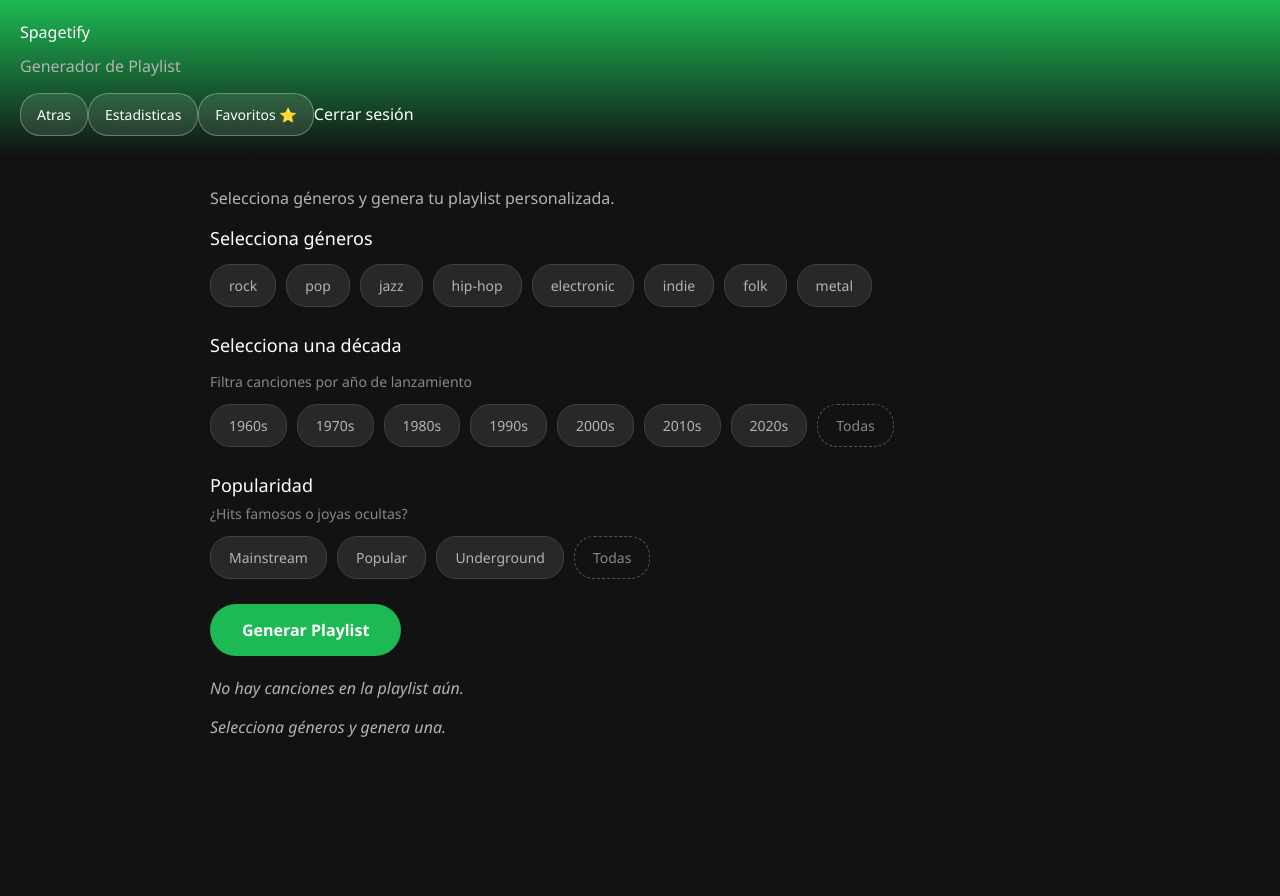
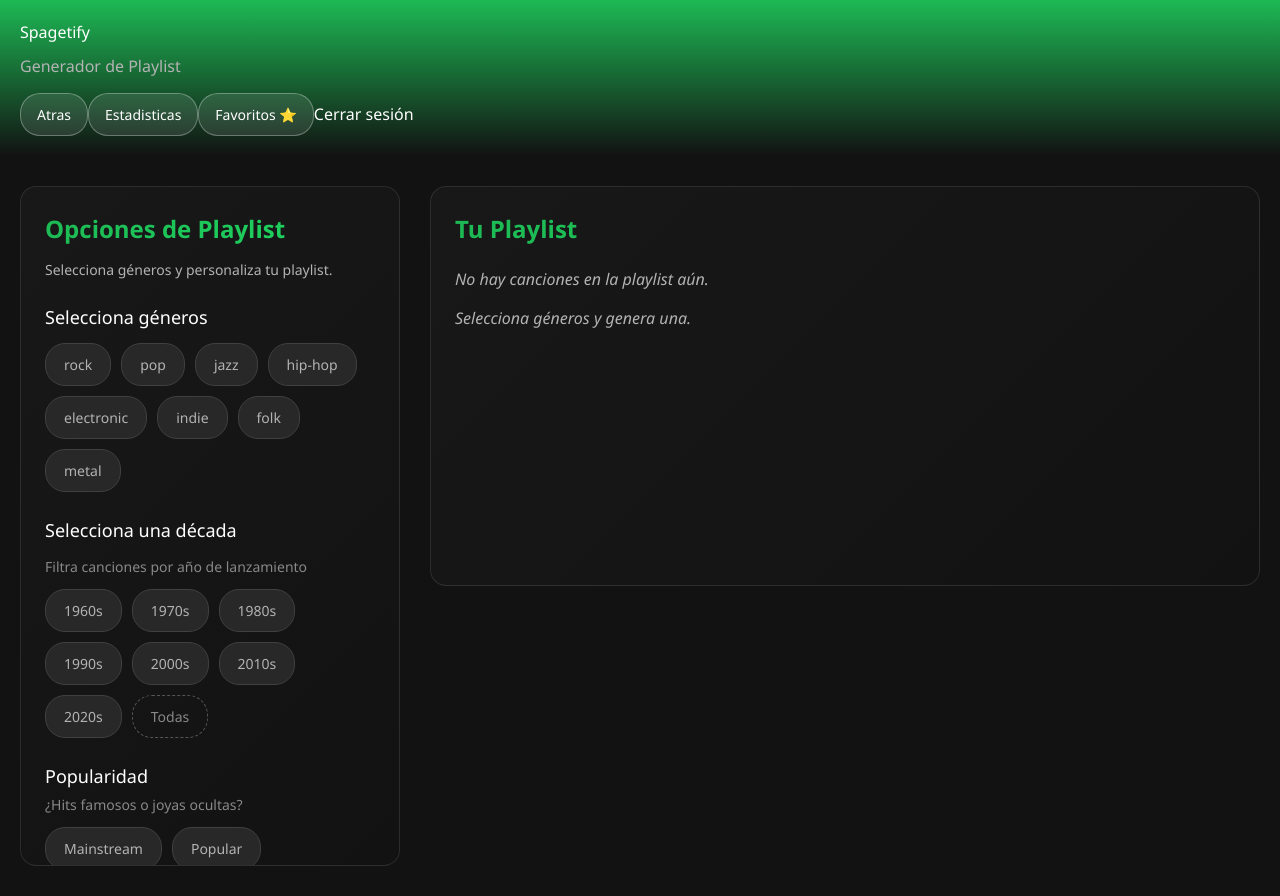
Before and after one commit to juliosoria9/proyectoweb_2, a Next.js app in the folder spotify/: page /dashboard in a window 1280 px wide. Before the commit the page ends 800 px from the top, so only its background shows below. Built offline with nearby package versions, Linux system fonts and the light colour scheme; sample sign-in values are in the browser's storage.

Commit message:
mejorado css

```diff
--- a/spotify/src/app/dashboard/page.js
+++ b/spotify/src/app/dashboard/page.js
@@ -238,75 +238,6 @@ export default function DashboardPage() {
 		setPlaylist(nuevaPlaylist);
 	}
 
-	async function guardarEnSpotify() {
-		if (playlist.length === 0) {
-			setMensaje('No hay canciones para guardar.');
-			return;
-		}
-
-		setCargando(true);
-		setMensaje('');
-
-		const token = getAccessToken();
-		if (!token) {
-			setMensaje('Sin token. Inicia sesión.');
-			setCargando(false);
-			return;
-		}
-
-		try {
-			// 1. Obtener ID del usuario
-			const userResp = await fetch('https://api.spotify.com/v1/me', {
-				headers: { 'Authorization': 'Bearer ' + token }
-			});
-			const userData = await userResp.json();
-			const userId = userData.id;
-
-			// 2. Crear nombre para la playlist
-			const fecha = new Date();
-			const nombrePlaylist = 'Spagetify - ' + fecha.toLocaleDateString();
-
-			// 3. Crear playlist
-			const createResp = await fetch('https://api.spotify.com/v1/users/' + userId + '/playlists', {
-				method: 'POST',
-				headers: {
-					'Authorization': 'Bearer ' + token,
-					'Content-Type': 'application/json'
-				},
-				body: JSON.stringify({
-					name: nombrePlaylist,
-					description: 'Playlist generada con Spagetify',
-					public: false
-				})
-			});
-			const playlistData = await createResp.json();
-			const playlistId = playlistData.id;
-
-			// 4. Añadir canciones (máximo 100 por petición)
-			const uris = [];
-			for (let i = 0; i < playlist.length; i++) {
-				uris.push('spotify:track:' + playlist[i].id);
-			}
-
-			await fetch('https://api.spotify.com/v1/playlists/' + playlistId + '/tracks', {
-				method: 'POST',
-				headers: {
-					'Authorization': 'Bearer ' + token,
-					'Content-Type': 'application/json'
-				},
-				body: JSON.stringify({
-					uris: uris
-				})
-			});
-
-			setMensaje('✅ Playlist guardada en tu Spotify: "' + nombrePlaylist + '"');
-		} catch (error) {
-			setMensaje('❌ Error al guardar: ' + error.message);
-		}
-
-		setCargando(false);
-	}
-
 	if (!ready) {
 		return <div>Cargando...</div>;
 	}
@@ -326,7 +257,10 @@ export default function DashboardPage() {
 			/>
 
 			<main className={styles.main}>
-				<p>Selecciona géneros y genera tu playlist personalizada.</p>
+				<div className={styles.layoutContainer}>
+					<div className={styles.panelIzquierdo}>
+						<h2 className={styles.tituloPanel}>Opciones de Playlist</h2>
+						<p className={styles.descripcion}>Selecciona géneros y personaliza tu playlist.</p>
 
 						<WidgetGenero
 							generos={generosDisponibles}
@@ -382,8 +316,13 @@ export default function DashboardPage() {
 								{mensaje}
 							</div>
 						)}
+					</div>
 
+					<div className={styles.panelDerecho}>
+						<h2 className={styles.tituloPanel}>Tu Playlist</h2>
 						<VisualizadorPlaylist playlist={playlist} onQuitar={quitarCancion} />
+					</div>
+				</div>
 			</main>
 		</div>
 	);
--- a/spotify/src/app/dashboard/page.module.css
+++ b/spotify/src/app/dashboard/page.module.css
@@ -1,31 +1,76 @@
 .main {
-  max-width: 900px;
+  max-width: 1400px;
   margin: 0 auto;
   padding: 30px 20px;
 }
 
+.layoutContainer {
+  display: grid;
+  grid-template-columns: 380px 1fr;
+  gap: 30px;
+  align-items: start;
+}
+
+.panelIzquierdo {
+  background: linear-gradient(135deg, #181818 0%, #121212 100%);
+  border-radius: 16px;
+  padding: 24px;
+  border: 1px solid rgba(255, 255, 255, 0.1);
+  position: sticky;
+  top: 20px;
+  max-height: calc(100vh - 120px);
+  overflow-y: auto;
+}
+
+.panelDerecho {
+  background: linear-gradient(135deg, #181818 0%, #121212 100%);
+  border-radius: 16px;
+  padding: 24px;
+  border: 1px solid rgba(255, 255, 255, 0.1);
+  min-height: 400px;
+}
+
+.tituloPanel {
+  font-size: 24px;
+  font-weight: 700;
+  margin-bottom: 12px;
+  background: linear-gradient(135deg, #1DB954 0%, #1ed760 100%);
+  -webkit-background-clip: text;
+  -webkit-text-fill-color: transparent;
+  background-clip: text;
+}
+
+.descripcion {
+  color: #b3b3b3;
+  font-size: 14px;
+  margin-bottom: 24px;
+  line-height: 1.5;
+}
+
 .botonesAccion {
   display: flex;
+  flex-direction: column;
   gap: 12px;
-  flex-wrap: wrap;
-  margin: 20px 0;
+  margin: 24px 0 0 0;
 }
 
 .botonGenerar {
-  padding: 14px 32px;
-  background-color: #1DB954;
+  width: 100%;
+  padding: 16px 32px;
+  background: linear-gradient(135deg, #1DB954 0%, #1ed760 100%);
   color: #fff;
   border: none;
   border-radius: 30px;
   font-size: 16px;
   font-weight: bold;
   cursor: pointer;
-  transition: all 0.2s;
+  transition: all 0.3s ease;
+  box-shadow: 0 4px 12px rgba(29, 185, 84, 0.3);
 }
 
 .botonGenerar:hover {
-  background-color: #1ed760;
-  transform: scale(1.03);
+  transform: translateY(-2px);
+  box-shadow: 0 6px 20px rgba(29, 185, 84, 0.5);
 }
 
 .botonGenerar:disabled {
@@ -35,20 +80,22 @@
 }
 
 .botonSecundario {
-  padding: 12px 24px;
+  width: 100%;
+  padding: 14px 24px;
   background-color: transparent;
   color: #fff;
-  border: 1px solid #fff;
+  border: 2px solid rgba(255, 255, 255, 0.3);
   border-radius: 30px;
   font-size: 14px;
-  font-weight: 500;
+  font-weight: 600;
   cursor: pointer;
-  transition: all 0.2s;
+  transition: all 0.3s ease;
 }
 
 .botonSecundario:hover {
   background-color: rgba(255, 255, 255, 0.1);
-  transform: scale(1.03);
+  border-color: #1DB954;
+  transform: translateY(-2px);
 }
 
 .botonSecundario:disabled {
@@ -58,10 +105,38 @@
 }
 
 .mensaje {
-  padding: 12px 16px;
-  margin-bottom: 20px;
-  background-color: #282828;
+  padding: 14px 18px;
+  margin-top: 16px;
+  background: linear-gradient(135deg, #282828 0%, #1a1a1a 100%);
   border-left: 4px solid #1DB954;
-  border-radius: 4px;
+  border-radius: 8px;
   color: #b3b3b3;
+  font-size: 14px;
+  line-height: 1.5;
+  box-shadow: 0 4px 12px rgba(0, 0, 0, 0.3);
 }
+
+@media (max-width: 1024px) {
+  .layoutContainer {
+    grid-template-columns: 1fr;
+    gap: 20px;
+  }
+
+  .panelIzquierdo {
+    position: relative;
+    top: 0;
+    max-height: none;
+  }
+
+  .botonesAccion {
+    flex-direction: row;
+    flex-wrap: wrap;
+  }
+
+  .botonGenerar,
+  .botonSecundario {
+    width: auto;
+    flex: 1;
+    min-width: 140px;
+  }
+}
```
Lines whose indentation alone changed are shown as unchanged.
